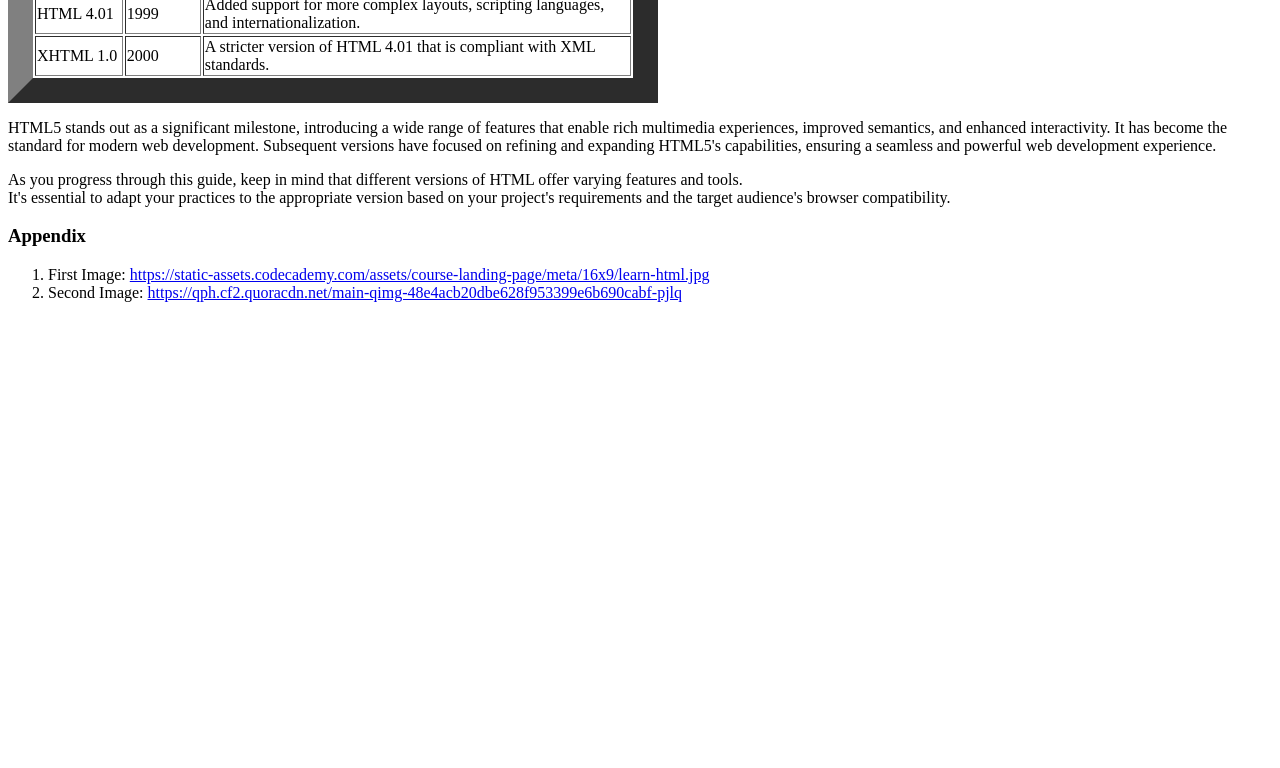
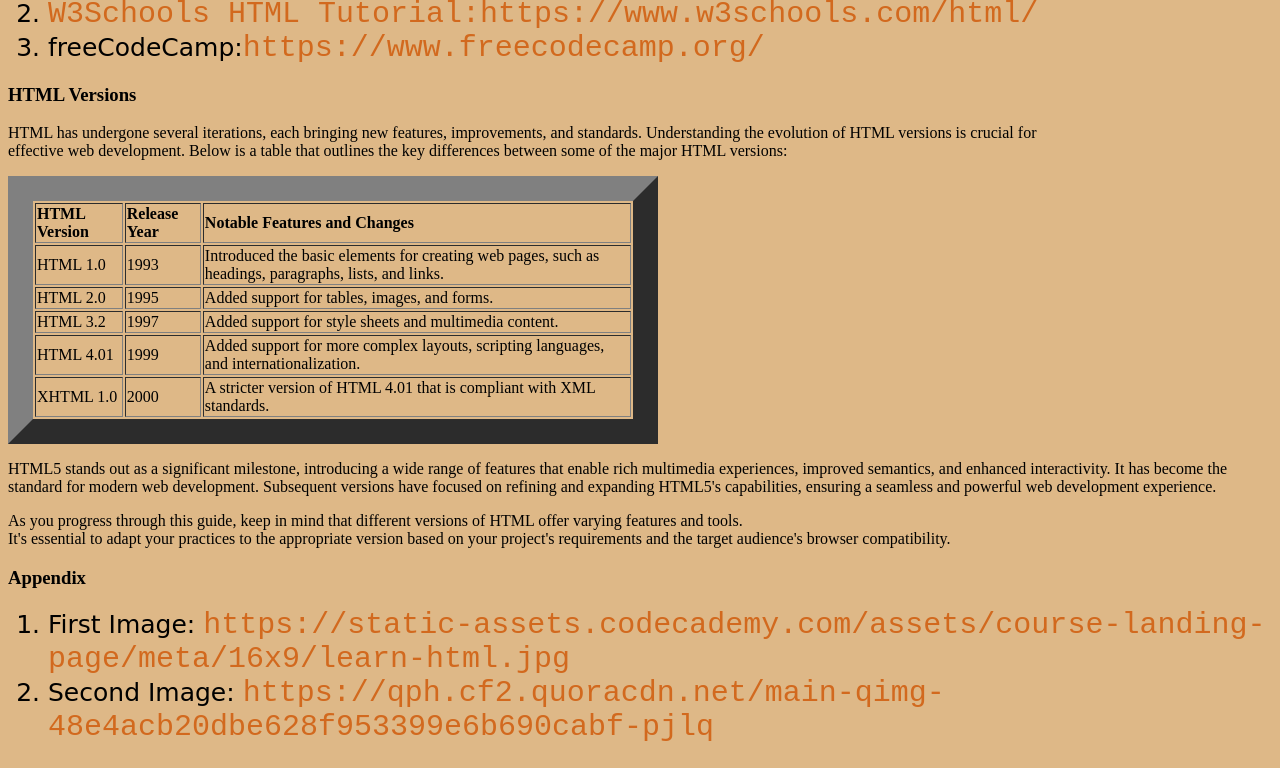
Before and after one commit to Seydenu/HTML-Web-Development, a plain HTML site: page index.html in a window 1280 px wide. Shown: the part 1827-2595 px from the top of the page. Before the commit the page ends 2145 px from the top, so only its background shows below. Drawn offline with Linux system fonts and the light colour scheme.

Commit message:
Update index.html

```diff
--- a/index.html
+++ b/index.html
@@ -2,9 +2,46 @@
 <html>
 <head>
 	<title>A Comprehensive Guide to Web Development</title>
+   <style type="text/css">
+
+      body {
+         background-color: burlywood;
+         display: flex;
+         justify-content: center;
+         align-items: center;
+         flex-direction: column;
+         align-self: center;
+      };
+
+      h3 {
+        font-family: cursive;
+      }
+
+      h1 {
+         font-family: cursive;
+         font-size: 45px;
+         text-decoration: underline;
+      }
+
+      li {
+         font-family: cursive;
+         font-size: 25px;
+      }
+
+      a {
+         font-family: monospace;
+         font-size: 30px;
+         color: chocolate;
+         text-decoration: none;
+      }
+
+   </style>
 </head>
    <body>
     <h1>Mastering HTML: A Comprehensive Guide to Web Development</h1>
+
+    <a href="summary.html">Summary of CSS Box Model</a>
+
     <img width="675" src="first pic.jpeg">
     <h3>Overview</h3>
     <p>Welcome to this comprehensive guide to HTML (Hypertext Markup Language), the backbone of web development. In this document, we will delve into the fundamentals of HTML, exploring its structure, elements, attributes, and versions. By the end of this guide, you'll have a solid understanding of how HTML works and how it forms the basis of every web page on the internet.
```
